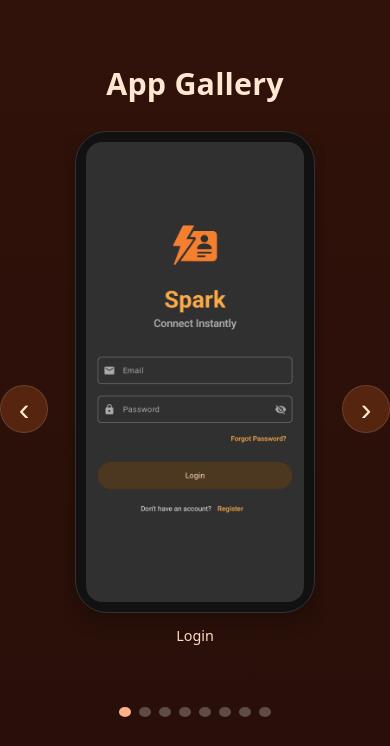
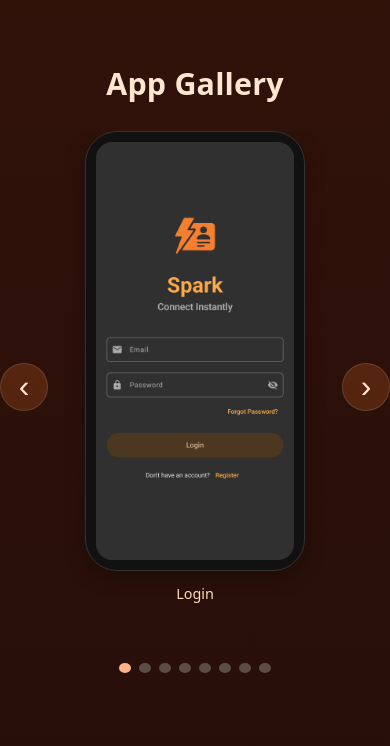
Before and after one commit to mekdimd/cmpt362-spark-website, a plain HTML site: page index.html in a window 390 px wide. Shown: the part 1440-2186 px from the top of the page. Drawn offline with Linux system fonts and the light colour scheme.

Commit message:
fix: adjust mobile carousel layout to remove invisible items

```diff
--- a/styles.css
+++ b/styles.css
@@ -456,19 +456,16 @@ p {
 
 /* Mobile carousel - show 1 slide centered */
 @media (max-width: 600px) {
-  .carousel-track-container {
-    display: flex;
-    justify-content: center;
-  }
   .carousel-track {
-    justify-content: flex-start;
+    gap: 0;
   }
   .carousel-slide {
     flex: 0 0 100%;
     width: 100%;
+    min-width: 100%;
   }
   .carousel-slide .phone-frame {
-    width: 240px;
+    width: 220px;
     margin: 0 auto;
   }
 }
```
